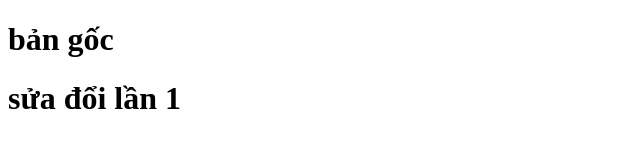
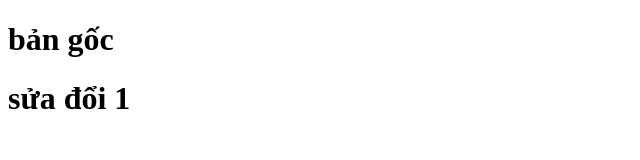
Before and after one commit to huyicetea/duan2, a plain HTML site: page index.html in a window 1280 px wide. Shown: the full height of the page, 0-640 px from the left. Drawn offline with Linux system fonts and the light colour scheme.

Commit message:
sửa đối 1

```diff
--- a/index.html
+++ b/index.html
@@ -7,6 +7,6 @@
   </head>
   <body>
     <h1>bản gốc</h1>
-    <h1>sửa đổi lần 1</h1>
+    <h1>sửa đổi 1</h1>
   </body>
 </html>
```
